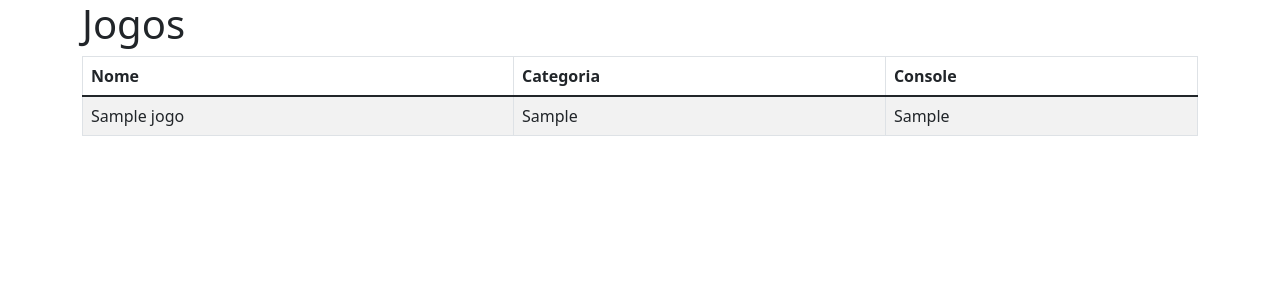
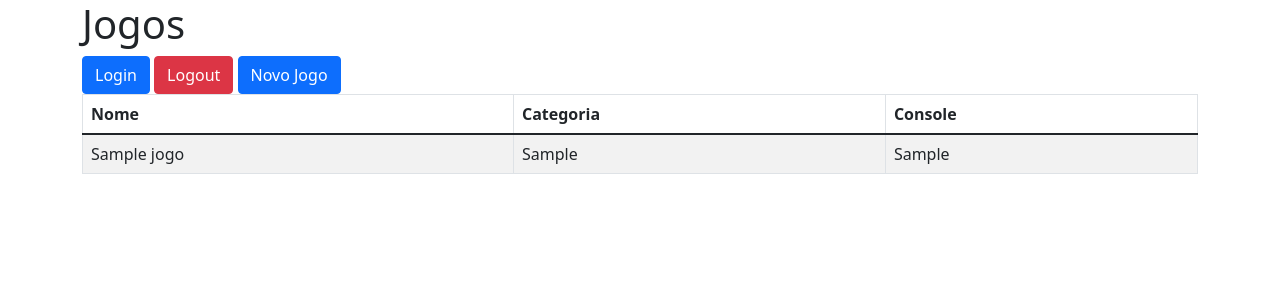
Before and after one commit to yannkistenmacker/gameproject, a Flask app: page / in a window 1280 px wide. Shown: the top 300 px of the page. Run offline with Flask 3, Linux system fonts and the light colour scheme; tables that the repository leaves empty hold one stand-in row (values such as "Sample post"); some libraries are stand-ins or nearby versions.

Commit message:
adicionando botoes para interacao do usuario

```diff
--- a/templates/lista.html
+++ b/templates/lista.html
@@ -1,5 +1,10 @@
 {% extends "template.html" %}
 {% block conteudo %}
+
+        <a class="btn btn-primary" href="{{ url_for('login') }}">Login</a>
+        <a class="btn btn-danger" href="{{ url_for('logout') }}">Logout</a>
+        <a class="btn btn-primary" href="{{ url_for('novo') }}">Novo Jogo</a>
+
         <table class="table table-striped table-responsive table-bordered">
             <thead class="thead-default">
                 <tr>
```
